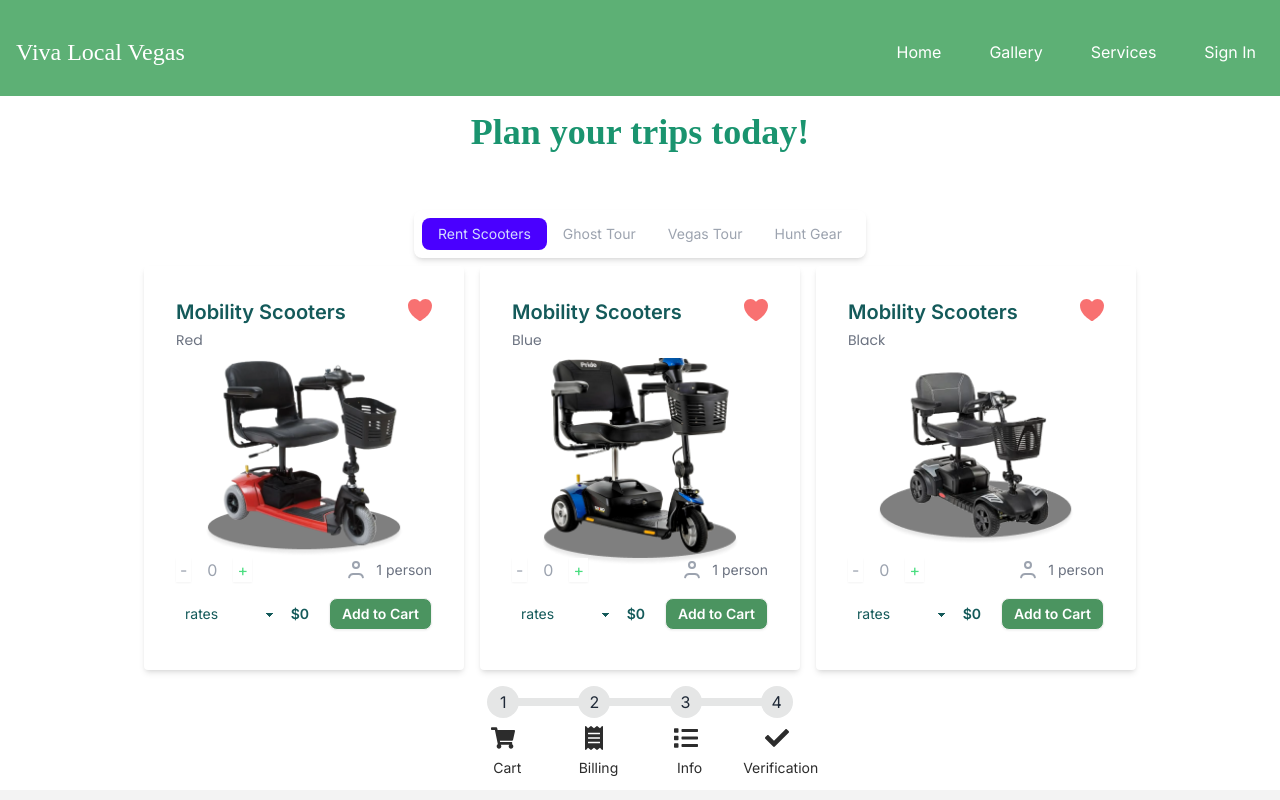
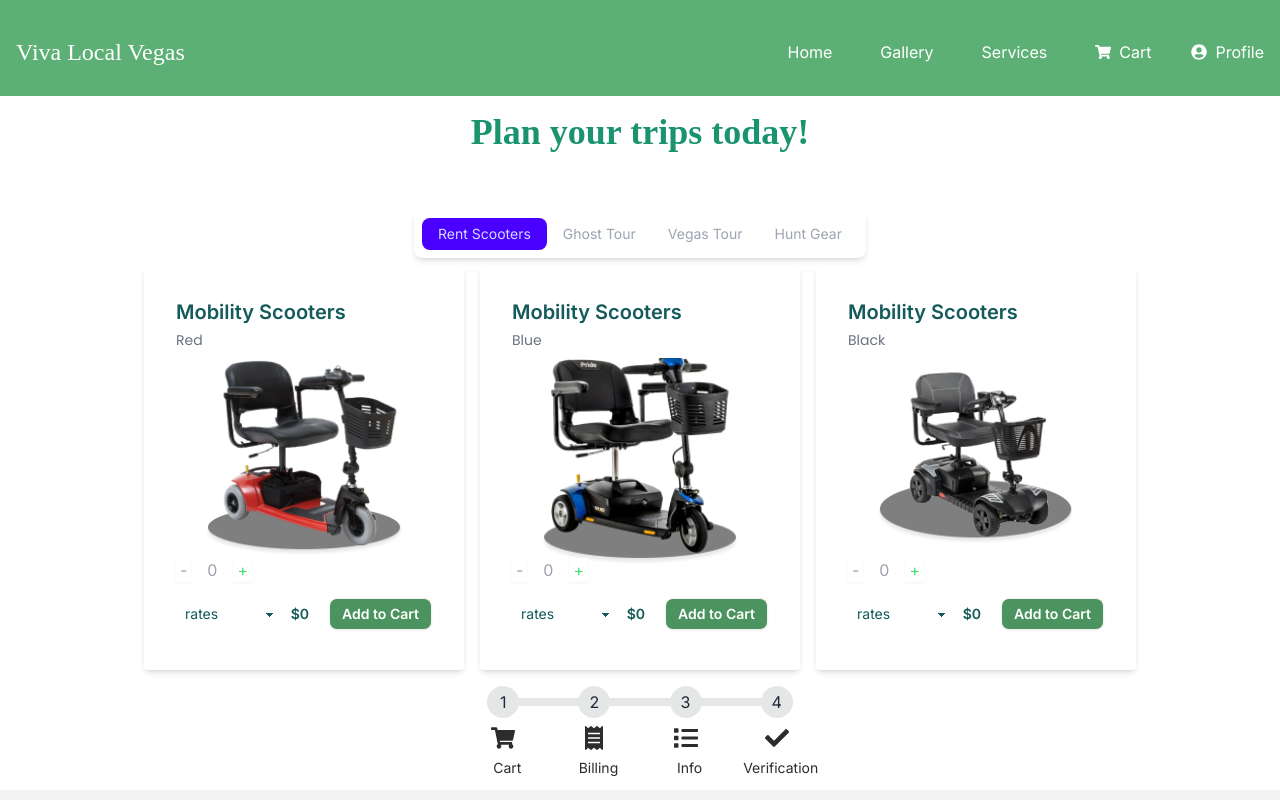
Before and after one commit to GarudaKurt/nextjsWebApp, a Next.js app: page /bookings in a window 1280 px wide. Shown: the top 800 px of the page. Built offline with nearby package versions, Linux system fonts and the light colour scheme; a web font is replaced by a local one.

Commit message:
Add prompt for carts

```diff
--- a/src/app/bookings/mycart/page.jsx
+++ b/src/app/bookings/mycart/page.jsx
@@ -250,7 +250,7 @@
           </div>
           <div className="flex justify-start p-2">
             <button
-              className="btn bg-relaxGreen hover:bg-clearGreen text-white text-md"
+              className="btn bg-successGreen hover:bg-clearGreen text-white text-md"
               onClick={handleCheckout}
             >
               Check out
--- a/src/app/zustand/zustand.jsx
+++ b/src/app/zustand/zustand.jsx
@@ -42,6 +42,13 @@
           console.log("User registered and data saved to Firestore.");
         } catch (error) {
           console.error("Registration error:", error);
+        }
+      },
+
+      isLoggedIn: async () => {
+        const user = auth.currentUser; // Ensure the current authenticated user is available
+        if (!user) {
+          console.error("User need to sigin first!");
         }
       },
 
--- a/src/components/cards/cartCards.jsx
+++ b/src/components/cards/cartCards.jsx
@@ -6,11 +6,23 @@
   const [priceRates, setPriceRates] = useState(0);
   const [qty, setQty] = useState(0);
   const [rate, setRate] = useState("");
+  const [modalMessage, setModalMessage] = useState(""); // Message for the modal
+  const [showModal, setShowModal] = useState(false);
 
-  const addToCart = useCartStore((state) => state.add_to_cart); // Access add_to_cart from the Zustand store
+  const addToCart = useCartStore((state) => state.add_to_cart); // Access add_to_cart from Zustand
+  const isLoggedIn = useCartStore((state) => state.isLoggedIn); // Check if user is logged in
 
-  // Function to add the selected bike data to the global cart
   const handleAddToCart = () => {
+    if (!isLoggedIn) {
+      // If user is not logged in, show a login prompt
+      setModalMessage("Please sign in to add items to your cart!");
+      setShowModal(true);
+      setTimeout(() => {
+        setShowModal(false);
+      }, 2500);
+      return;
+    }
+
     const newBikeRent = {
       qty,
       rate,
@@ -18,8 +30,15 @@
       total: priceRates,
     };
 
-    // Add the new bike rental to the global cart using the Zustand store
+    // Add the item to the Zustand store
     addToCart(newBikeRent);
+    setModalMessage("Successfully added to cart!");
+    setShowModal(true);
+
+    // Auto-close the modal after 1.5 seconds
+    setTimeout(() => {
+      setShowModal(false);
+    }, 1500);
   };
 
   useEffect(() => {
@@ -41,8 +60,7 @@
   }, [qty, rate]);
 
   const handleRateChange = (e) => {
-    const selectedRate = e.target.value;
-    setRate(selectedRate);
+    setRate(e.target.value);
   };
 
   const handleDecrement = () => {
@@ -62,13 +80,6 @@
             <label className="text-gray-500 text-sm flex font-sans justify-start mt-1">
               {model}
             </label>
-          </div>
-          <div className="rating gap-1">
-            <input
-              type="radio"
-              name="rating-3"
-              className="mask mask-heart bg-red-400"
-            />
           </div>
         </div>
 
@@ -98,31 +109,13 @@
               +
             </button>
           </div>
-
-          <div className="flex items-center">
-            <svg
-              xmlns="http://www.w3.org/2000/svg"
-              fill="none"
-              viewBox="0 0 24 24"
-              stroke="currentColor"
-              className="h-6 w-6 text-gray-400"
-            >
-              <path
-                strokeLinecap="round"
-                strokeLinejoin="round"
-                strokeWidth="2"
-                d="M5.121 19.364A4 4 0 0110 16h4a4 4 0 014.879 3.364M15 7a3 3 0 11-6 0 3 3 0 016 0z"
-              />
-            </svg>
-            <p className="text-sm ml-2 text-gray-500">1 person</p>
-          </div>
         </div>
 
         <div className="flex justify-between w-full items-center">
           <select
             className="select select-ghost p-2 w-full max-w-xs"
             onChange={handleRateChange}
-            value={rate} // Control the selected option via value
+            value={rate}
           >
             <option value="" disabled>
               rates
@@ -140,6 +133,17 @@
           </button>
         </div>
       </div>
+
+      {/* Modal */}
+      {showModal && (
+        <div className="fixed inset-0  p-30 flex items-center justify-center bg-black bg-opacity-50 z-50">
+          <div className="bg-white p-4 rounded shadow-lg">
+            <h3 className="text-lg font-semibold text-relaxBlack">
+              {modalMessage}
+            </h3>
+          </div>
+        </div>
+      )}
     </div>
   );
 };
--- a/src/components/cards/labelCard.jsx
+++ b/src/components/cards/labelCard.jsx
@@ -1,9 +1,24 @@
 import Image from "next/image";
 import { useCartStore } from "@/app/zustand/zustand";
+import { useState } from "react";
 const CardLabel = ({ image, name, title, descriptions }) => {
+  const [modalMessage, setModalMessage] = useState(""); // Message for the modal
+  const [showModal, setShowModal] = useState(false);
+
   const addToCart = useCartStore((state) => state.add_to_cart); // Access add_to_cart from the Zustand store
+  const isLoggedIn = useCartStore((state) => state.isLoggedIn); // Check if user is logged in
 
   const handleAddToCart = () => {
+    if (!isLoggedIn) {
+      // If user is not logged in, show a login prompt
+      setModalMessage("Please sign in to add items to your cart!");
+      setShowModal(true);
+      setTimeout(() => {
+        setShowModal(false);
+      }, 2500);
+      return;
+    }
+
     const cartItem = {
       equipment_title: title,
       qty: 1,
@@ -11,6 +26,14 @@
       total: 5,
     };
     addToCart(cartItem);
+    // Add the item to the Zustand store
+    setModalMessage("Successfully added to cart!");
+    setShowModal(true);
+
+    // Auto-close the modal after 1.5 seconds
+    setTimeout(() => {
+      setShowModal(false);
+    }, 1500);
   };
 
   return (
@@ -34,6 +57,15 @@
       >
         Add Cart
       </button>
+      {showModal && (
+        <div className="fixed inset-0 flex p-30 items-center justify-center bg-black bg-opacity-50 z-50">
+          <div className="bg-white p-4 rounded shadow-lg">
+            <h3 className="text-lg font-semibold text-relaxBlack">
+              {modalMessage}
+            </h3>
+          </div>
+        </div>
+      )}
     </div>
   );
 };
```
